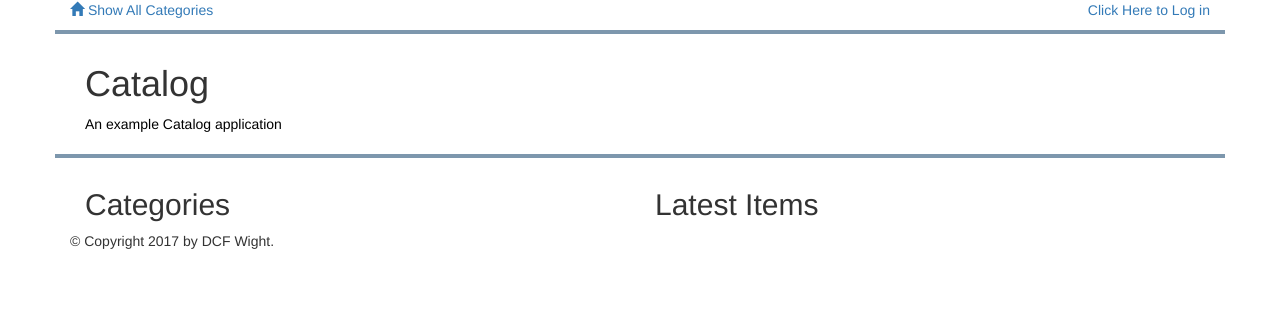
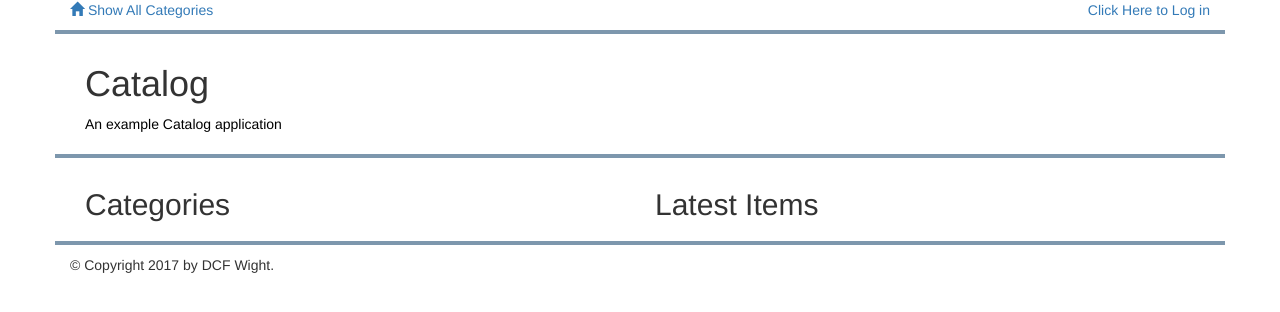
Before and after one commit to dcfwight/catalog, a Flask app: page / in a window 1280 px wide. Shown: the top 312 px of the page. Run offline with Flask 2, Linux system fonts and the light colour scheme; data that the repository does not hold is empty; some libraries are stand-ins or nearby versions.

Commit message:
Add horizontal line above footer

```diff
--- a/templates/layout.html
+++ b/templates/layout.html
@@ -21,6 +21,11 @@
 
         {% block footer %}
             <div class="container">
+                <div class="row divider blue">
+                     <div class="col-md-12"></div>
+                </div>
+            </div>
+            <div class="container">
                 <div id="footer">
                     &copy; Copyright 2017 by DCF Wight</a>.
 
```
